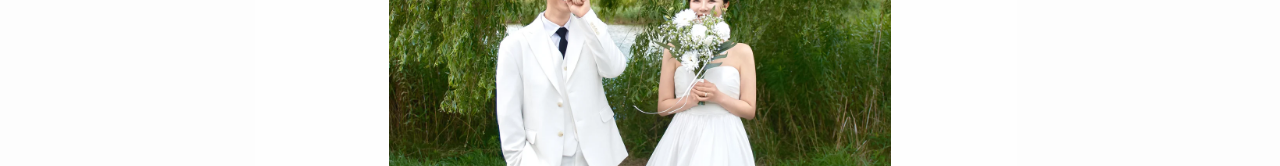
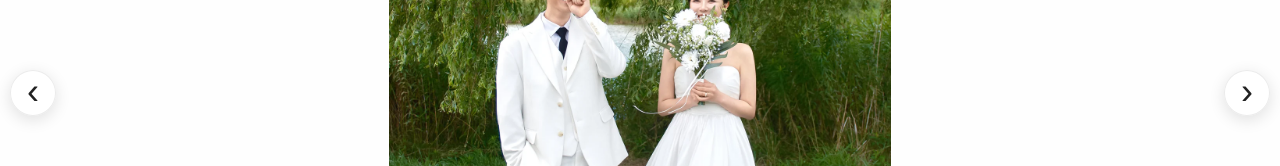
Before and after one commit to oh-sh-2134/wedding-invitation, a React (Vite) app: page / in a window 1280 px wide. Both pictures are taken after a click on the button 515 px from the left and 4772 px from the top of the page. Shown: the part 4679-4845 px from the top of the page. Built offline with nearby package versions, Linux system fonts and the light colour scheme.

Commit message:
Improve account details and gallery navigation

```diff
--- a/app/globals.css
+++ b/app/globals.css
@@ -163,16 +163,16 @@ main { width:min(100%, 430px); margin:0 auto; overflow:hidden; background:var(--
 
 .contact-description { margin:-22px 0 36px; font-size:13px; line-height:1.9; color:#858585; }
 .account { border:0; margin-bottom:10px; text-align:left; background:var(--soft); }
-.account summary { list-style:none; cursor:pointer; padding:18px; font-size:13px; font-weight:500; color:#555; }
+.account summary { list-style:none; cursor:pointer; padding:18px; font-size:13px; font-weight:600; color:#171717; }
 .account summary::-webkit-details-marker { display:none; }
 .account summary span { float:right; transition:transform .2s; }
 .account[open] summary span { transform:rotate(180deg); }
 .account-body { padding:0 18px 6px; border-top:1px solid #e0e0dc; background:var(--soft); }
 .account-item { display:flex; align-items:center; justify-content:space-between; gap:14px; padding:16px 0; }
 .account-item + .account-item { border-top:1px solid #e0e0dc; }
-.account-body p { font-size:12px; margin:0 0 5px; color:#4f4f4f; }
-.account-body small { font-size:10px; color:#999; }
-.account-body button { flex:0 0 auto; border:0; background:#fff; padding:9px 11px; display:flex; gap:5px; align-items:center; font-size:11px; cursor:pointer; color:#555; }
+.account-body p { font-size:12px; margin:0 0 5px; color:#111; font-weight:500; }
+.account-body small { font-size:11px; color:#111; font-weight:600; }
+.account-body button { flex:0 0 auto; min-height:40px; border:0; background:#fff; padding:11px 13px; display:flex; gap:6px; align-items:center; font-size:11.5px; font-weight:600; white-space:nowrap; cursor:pointer; color:#111; }
 .account-body .icon { width:15px; }
 .call-row { display:grid; grid-template-columns:1fr 1fr; gap:8px; margin-top:25px; }
 .call-row a { display:flex; align-items:center; justify-content:center; gap:6px; padding:14px 5px; border:1px solid var(--faint); text-decoration:none; color:#555; font-size:11px; background:#fff; }
@@ -186,6 +186,11 @@ footer button { margin:auto; border:1px solid #d8d8d2; background:#fff; color:#5
 .lightbox img { max-width:100%; max-height:88vh; object-fit:contain; }
 .lightbox-close { position:absolute; top:20px; right:20px; background:#f1f1ef; border:0; color:#555; padding:8px; cursor:pointer; }
 .lightbox-close .icon { width:28px; height:28px; }
+.lightbox-nav { position:absolute; z-index:2; top:50%; width:46px; height:46px; transform:translateY(-50%); display:grid; place-items:center; padding:0; border:1px solid rgba(0,0,0,.08); border-radius:50%; background:rgba(255,255,255,.9); color:#222; box-shadow:0 4px 16px rgba(0,0,0,.12); cursor:pointer; }
+.lightbox-nav span { display:block; margin-top:-3px; font-family:Arial,sans-serif; font-size:36px; font-weight:300; line-height:1; }
+.lightbox-prev { left:10px; }
+.lightbox-next { right:10px; }
+.lightbox-nav:focus-visible { outline:2px solid #222; outline-offset:3px; }
 .toast { position:fixed; z-index:1100; left:50%; bottom:calc(25px + env(safe-area-inset-bottom, 0px)); transform:translate(-50%,20px); padding:11px 18px; border-radius:30px; background:#333; color:white; font-size:11px; opacity:0; pointer-events:none; transition:.25s; white-space:nowrap; }
 .toast.visible { opacity:1; transform:translate(-50%,0); }
 
--- a/app/page.tsx
+++ b/app/page.tsx
@@ -177,10 +177,18 @@ export default function Home() {
 
   useEffect(() => {
     if (selectedPhoto === null) return;
-    const close = (event: KeyboardEvent) => event.key === "Escape" && setSelectedPhoto(null);
-    document.addEventListener("keydown", close);
+    const handleKeyDown = (event: KeyboardEvent) => {
+      if (event.key === "Escape") setSelectedPhoto(null);
+      if (event.key === "ArrowLeft") {
+        setSelectedPhoto((current) => current === null ? null : (current - 1 + galleryPhotos.length) % galleryPhotos.length);
+      }
+      if (event.key === "ArrowRight") {
+        setSelectedPhoto((current) => current === null ? null : (current + 1) % galleryPhotos.length);
+      }
+    };
+    document.addEventListener("keydown", handleKeyDown);
     document.body.style.overflow = "hidden";
-    return () => { document.removeEventListener("keydown", close); document.body.style.overflow = ""; };
+    return () => { document.removeEventListener("keydown", handleKeyDown); document.body.style.overflow = ""; };
   }, [selectedPhoto]);
 
   useEffect(() => {
@@ -409,7 +417,7 @@ export default function Home() {
               {person.accounts.map((account) => (
                 <div className="account-item" key={`${account.bank}-${account.account}`}>
                   <div><p>{account.bank} {account.account}</p><small>예금주 {account.accountHolder}</small></div>
-                  <button onClick={() => copy(account.account, "계좌번호")} aria-label={`${account.accountHolder} 계좌번호 복사`}><Icon name="copy" />복사</button>
+                  <button onClick={() => copy(account.account, "계좌번호")} aria-label={`${account.accountHolder} 계좌번호 복사`}><Icon name="copy" />계좌번호 복사</button>
                 </div>
               ))}
             </div>
@@ -429,7 +437,27 @@ export default function Home() {
       {selectedPhoto !== null && (
         <div className="lightbox" role="dialog" aria-modal="true" aria-label="웨딩 사진 크게 보기" onClick={() => setSelectedPhoto(null)}>
           <button className="lightbox-close" aria-label="사진 닫기" onClick={() => setSelectedPhoto(null)}><Icon name="close" /></button>
+          <button
+            className="lightbox-nav lightbox-prev"
+            aria-label="이전 사진 보기"
+            onClick={(event) => {
+              event.stopPropagation();
+              setSelectedPhoto((current) => current === null ? null : (current - 1 + galleryPhotos.length) % galleryPhotos.length);
+            }}
+          >
+            <span aria-hidden="true">‹</span>
+          </button>
           <img src={galleryPhotos[selectedPhoto]} alt={`웨딩 사진 ${selectedPhoto + 1} 크게 보기`} onClick={(e) => e.stopPropagation()} />
+          <button
+            className="lightbox-nav lightbox-next"
+            aria-label="다음 사진 보기"
+            onClick={(event) => {
+              event.stopPropagation();
+              setSelectedPhoto((current) => current === null ? null : (current + 1) % galleryPhotos.length);
+            }}
+          >
+            <span aria-hidden="true">›</span>
+          </button>
         </div>
       )}
       <div className={`toast ${toast ? "visible" : ""}`} role="status">{toast}</div>
--- a/app/wedding-config.ts
+++ b/app/wedding-config.ts
@@ -62,7 +62,10 @@ export const wedding = {
       weddingPhoto("moments-new-05.webp"),
       weddingPhoto("moments-new-06.webp"),
       weddingPhoto("moments-new-07.webp"),
-      weddingPhoto("moments-new-08.webp"),
+      weddingPhoto("gallery-03-v1.webp"),
+      weddingPhoto("gallery-04-v1.webp"),
+      weddingPhoto("gallery-05-v1.webp"),
+      weddingPhoto("gallery-06-v1.webp"),
       weddingPhoto("moments-new-09.webp"),
       weddingPhoto("moments-new-10.webp"),
       weddingPhoto("moments-new-11.webp"),
@@ -72,12 +75,7 @@ export const wedding = {
       weddingPhoto("moments-new-15.webp"),
       weddingPhoto("moments-new-16.webp"),
       weddingPhoto("moments-new-17.webp"),
-      weddingPhoto("gallery-01-v1.webp"),
       weddingPhoto("gallery-02-v1.webp"),
-      weddingPhoto("gallery-03-v1.webp"),
-      weddingPhoto("gallery-04-v1.webp"),
-      weddingPhoto("gallery-05-v1.webp"),
-      weddingPhoto("gallery-06-v1.webp"),
     ],
   },
   share: { title: "승현 ♥ 영미 결혼합니다", description: "2026년 12월 13일 일요일 오후 12시 30분" },
```
